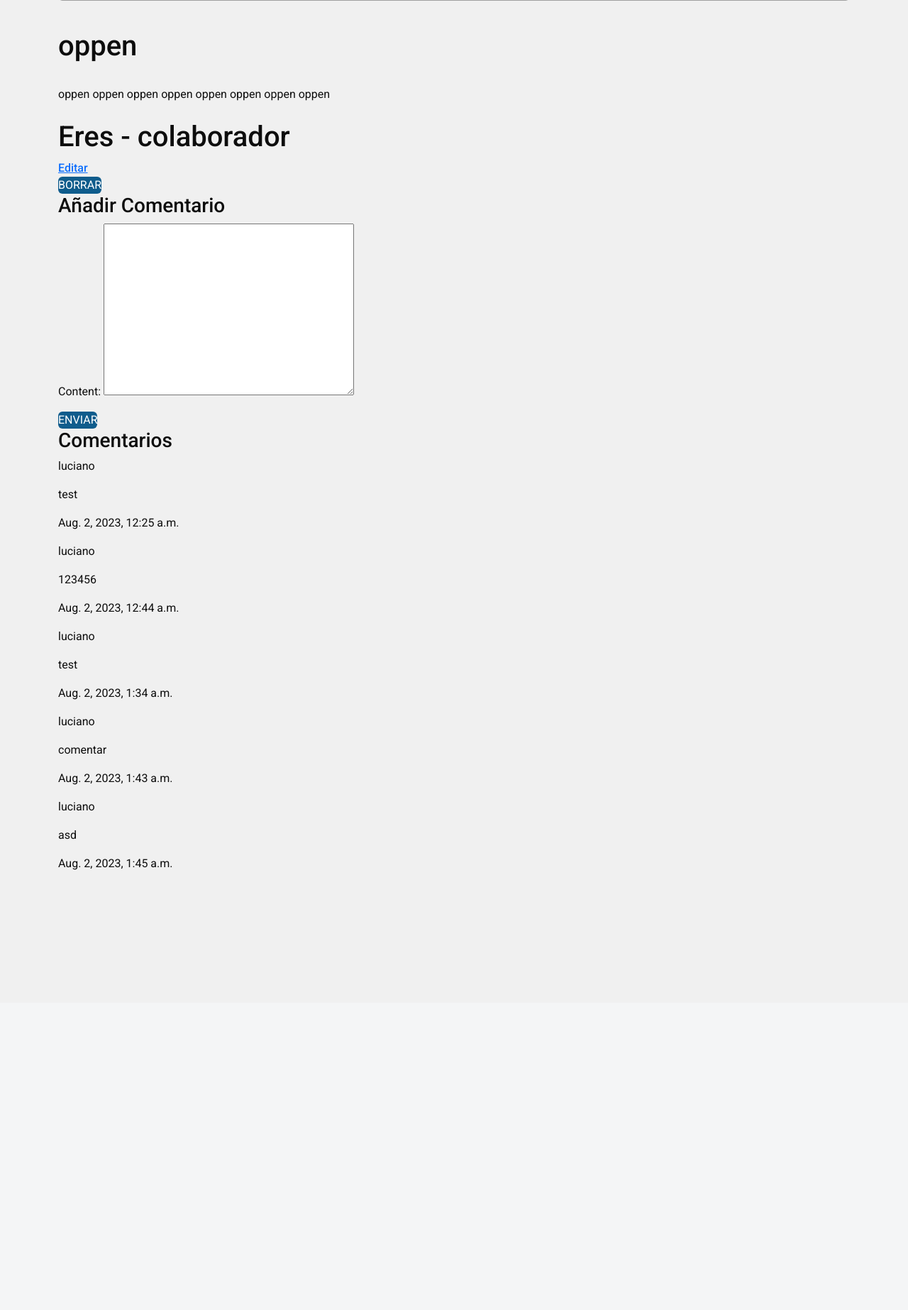
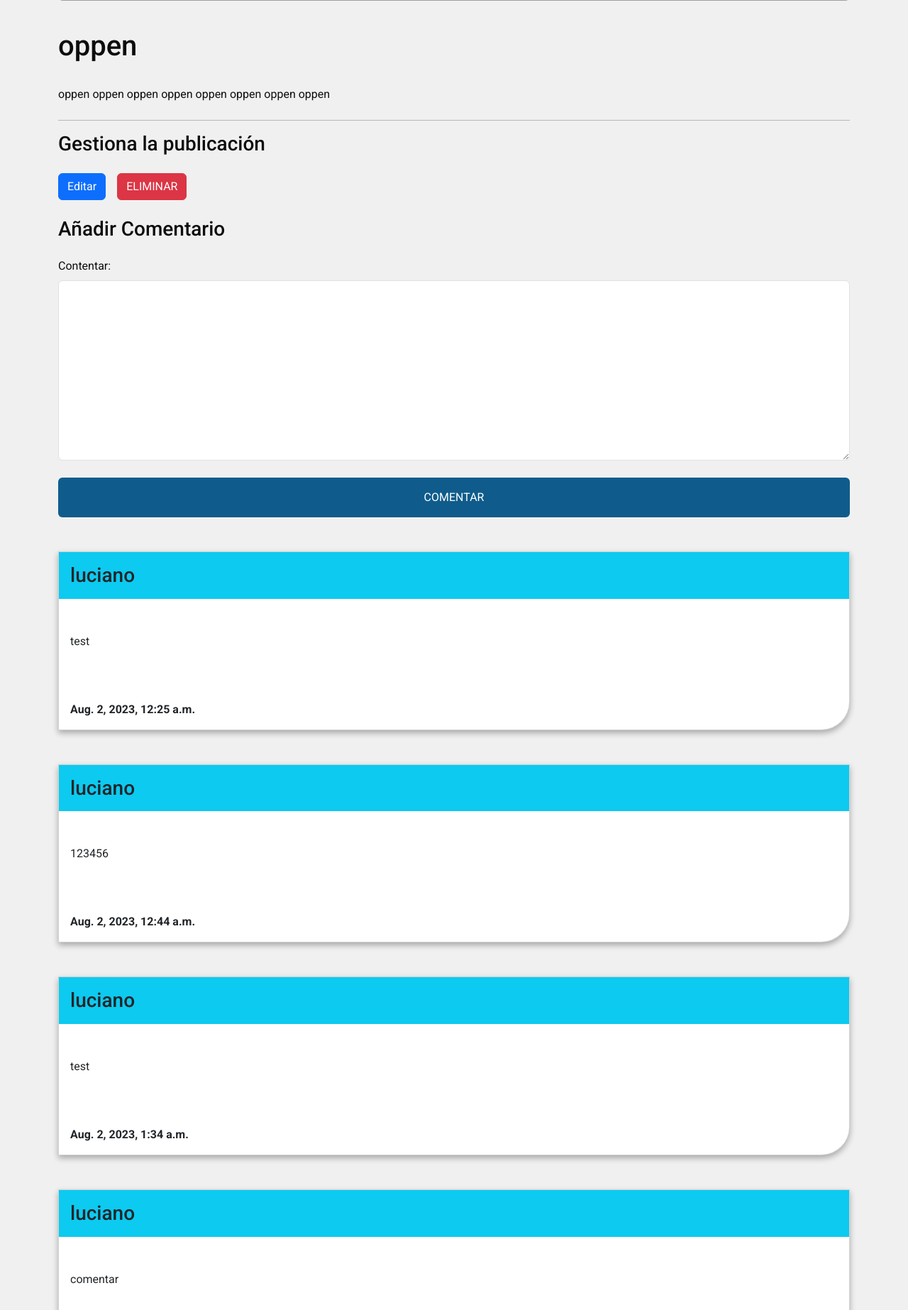
Before and after one commit to GACB-Ar/CineBlog_ProyectoFinal, a Django app: page /articulo/6 in a window 1280 px wide. Shown: the part 1044-2890 px from the top of the page at 71% size. Before the commit the page ends 2270 px from the top, so only its background shows below. Run offline with Django 4.2, Linux system fonts and the light colour scheme; a user stored in the database is signed in; data comes from the database, SQL or seed files in the repository; both versions use the stored data as it was after the commit; grey boxes are pictures that could not be loaded.

Commit message:
Add ui comments

```diff
--- a/cineBlog/templates/article_layouts/article_detail.html
+++ b/cineBlog/templates/article_layouts/article_detail.html
@@ -12,30 +12,65 @@
   <div>{{article.content | safe}}</div>
 </div>
 {% if edit_permission %}
-<h1>Eres - colaborador</h1>
-<a href="{% url 'edit_article' article.article_id %}">Editar</a>
+<hr class="my-3" />
+<h3>Gestiona la publicación</h3>
+<div class="d-flex gap-3 my-4">
+  <a href="{% url 'edit_article' article.article_id %}" class="btn btn-primary"
+    >Editar</a
+  >
 
-<form method="POST" action="{% url 'article_detail' article.article_id %}">
-  {% csrf_token %}
-  <button type="submit" name="delete_article">Borrar</button>
-</form>
+  <form method="POST" action="{% url 'article_detail' article.article_id %}">
+    {% csrf_token %}
+    <button type="submit" name="delete_article" class="btn btn-danger">
+      Eliminar
+    </button>
+  </form>
+</div>
 
 {% if user.is_authenticated %}
 <h3>Añadir Comentario</h3>
-<form method="POST" action="{% url 'article_detail' article.article_id %}">
-  {% csrf_token %} {{ comment_form.as_p }}
-  <button type="submit" name="comment_article">Enviar</button>
+<form
+  method="POST"
+  class="d-flex flex-column gap-2 my-4"
+  action="{% url 'article_detail' article.article_id %}"
+>
+  {% csrf_token %}
+  <div class="row gap-3">
+    <div class="col-12 d-flex flex-column">
+      <label for="id_content" class="form-label">Contentar:</label>
+
+      <textarea
+        name="content"
+        cols="40"
+        rows="10"
+        required=""
+        id="id_content"
+        class="form-control"
+      ></textarea>
+    </div>
+  </div>
+
+  <button
+    type="submit"
+    name="comment_article"
+    class="d-flex justify-content-center px-3 py-3 mt-3"
+  >
+    Comentar
+  </button>
 </form>
 {% else %}
 <p>Debe iniciar sesión para añadir un comentario</p>
 <a href="{% url 'login' %}">Login</a>
-{% endif %} {% endif %}
+{% endif %} {% endif %} {% for entry in comment %}
+<div class="card my-5 gap-4">
+  <h3 class="bg-info p-3">{{ entry.comment_ownership }}</h3>
 
-<h3>Comentarios</h3>
-{% for entry in comment %}
-<p>{{ entry.comment_ownership }}</p>
-<p>{{ entry.content }}</p>
-<p>{{ entry.comment_creation_date }}</p>
+  <div class="card-body">
+    <p class="">{{ entry.content }}</p>
+  </div>
+
+  <p class="p-3 pb-0"><strong> {{ entry.comment_creation_date }} </strong></p>
+</div>
 {% empty %}
 <p>No hay comentarios.</p>
 {% endfor %} {% endblock content %}
```
Also changed, not shown: cineBlog/templates/article_layouts/edit_article.html (+44 -22 lines), cineBlog/db.sqlite3.
